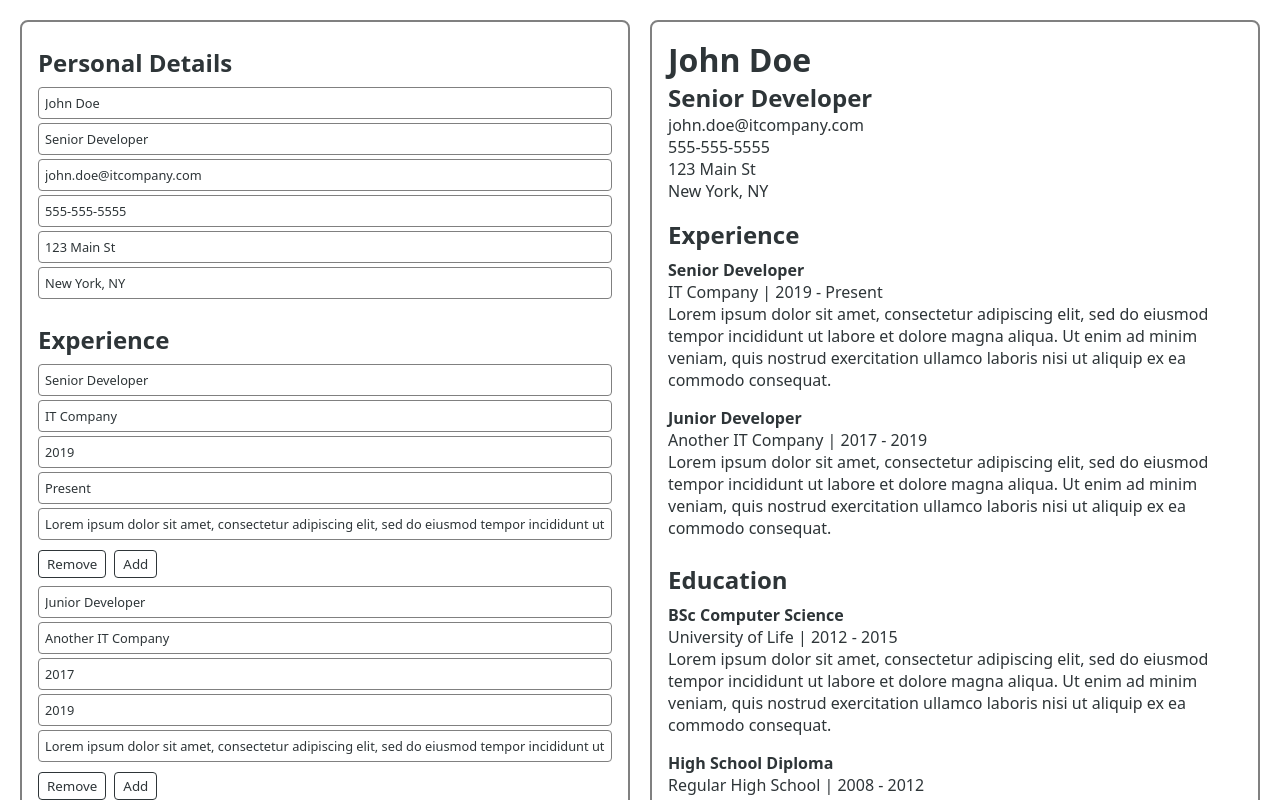
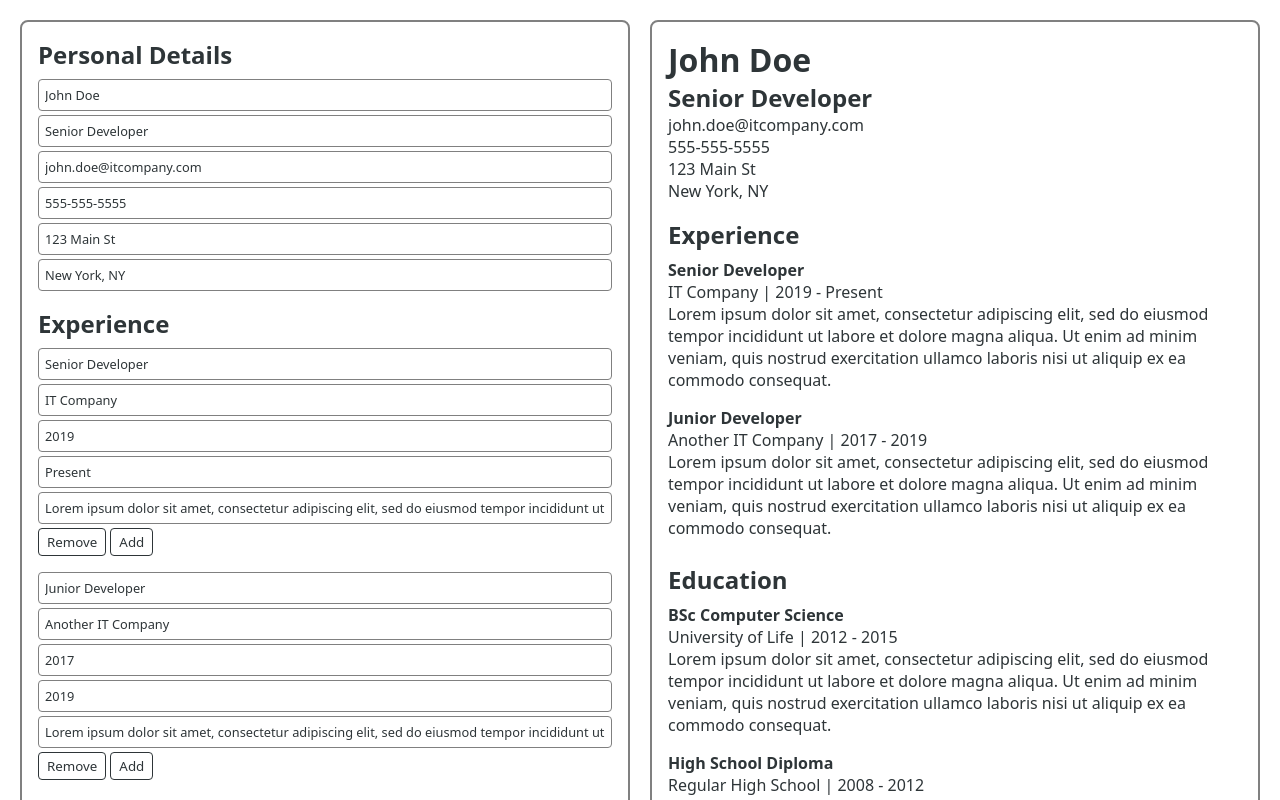
Before and after one commit to SQUASHD/cv-project, a React (Create React App) app: page / in a window 1280 px wide. Shown: the top 800 px of the page. Built offline with nearby package versions, Linux system fonts and the light colour scheme.

Commit message:
Make spacing between buttons and inputs consistent

```diff
--- a/src/styles/App.css
+++ b/src/styles/App.css
@@ -69,8 +69,7 @@ button:hover {
 }
 
 .btn-group {
-  padding-top: 6px;
   display: flex;
-  gap: 8px;
+  gap: 4px;
   align-items: center;
 }
--- a/src/styles/Form.css
+++ b/src/styles/Form.css
@@ -18,14 +18,13 @@ input {
 .group {
   display: flex;
   flex-direction: column;
-  padding-bottom: 8px;
   gap: 4px;
-}
-
-section {
-  padding: 8px 0;
 }
 
 section h2 {
   padding-bottom: 8px;
 }
+
+section > .group {
+  padding-bottom: 1rem;
+}
```
